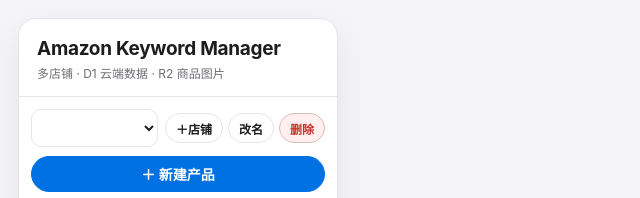
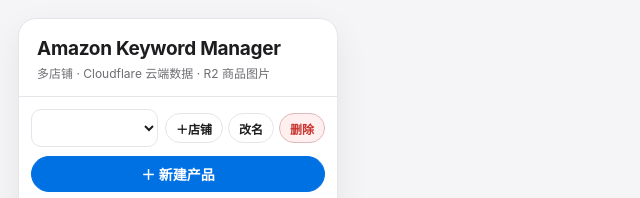
Before and after one commit to mrtanshiyue/Amazon, a website: page cloudflare/public/index.html in a window 1280 px wide. Shown: the top 198 px of the page, 0-640 px from the left. Drawn offline with Linux system fonts and the light colour scheme.

Commit message:
Correct Cloudflare storage label

```diff
--- a/cloudflare/public/index.html
+++ b/cloudflare/public/index.html
@@ -151,7 +151,7 @@
     <aside class="sidebar">
       <div class="brand">
         <h1>Amazon Keyword Manager</h1>
-        <p>多店铺 · D1 云端数据 · R2 商品图片</p>
+        <p>多店铺 · Cloudflare 云端数据 · R2 商品图片</p>
       </div>
       <div class="side-tools">
         <div class="store-tools">
```
